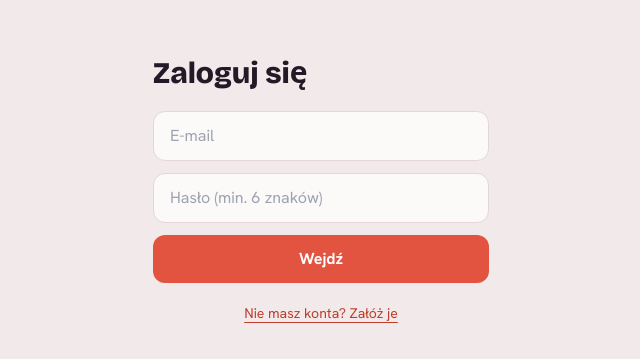
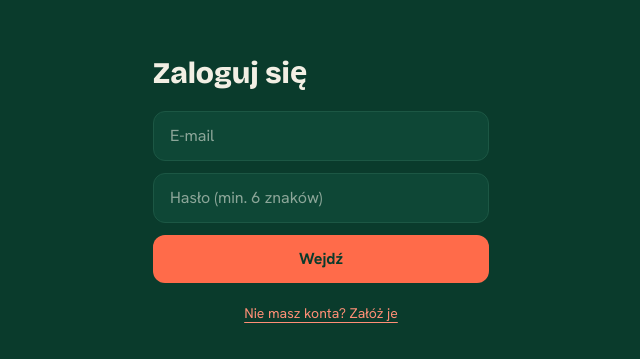
Before and after one commit to ArturBucki/paragraf, a Next.js app: page /login in a window 1280 px wide. Shown: the part 211-570 px from the top of the page, without its empty margins (319-959 px from the left). Built offline with nearby package versions, Linux system fonts and the light colour scheme; no server answers.

Commit message:
spojna kolorystyka w calej apce

```diff
--- a/src/app/globals.css
+++ b/src/app/globals.css
@@ -4,30 +4,24 @@
 @tailwind components;
 @tailwind utilities;
 
+/*
+ * Jedna paleta dla landingu i całej apki — 70/20/10:
+ *  70%  butelkowa zieleń  — grunt
+ *  20%  ciepły kremowy    — treść
+ *  10%  koral             — akcent (tylko akcje)
+ */
 :root {
-  --bg: #f1e9ea;
-  --surface: #fcf9f9;
-  --ink: #241a27;
-  --ink-soft: #5c4f5f;
-  --line: #e4d6da;
-  --coral: #e2543f;
-  --coral-deep: #be3d2a;
-  --berry: #7a459c;
-  --gold: #c88a2a;
-}
-
-@media (prefers-color-scheme: dark) {
-  :root {
-    --bg: #16101a;
-    --surface: #1f1824;
-    --ink: #f2e8ec;
-    --ink-soft: #b7a6b5;
-    --line: #332839;
-    --coral: #f4715b;
-    --coral-deep: #ff8e79;
-    --berry: #c299e6;
-    --gold: #e7b458;
-  }
+  --bg: #0a3b2c;
+  --surface: #0e4736;
+  --surface-2: #07301f;
+  --ink: #f2efe4;
+  --ink-soft: #b6c6ba;
+  --line: #1c5744;
+  --coral: #ff6b4a;
+  --coral-deep: #ff8f76;
+  --berry: #8fe3c2;
+  --gold: #f5c86b;
+  --on-coral: #0a3b2c;
 }
 
 html,
@@ -35,8 +29,39 @@ body {
   background: var(--bg);
   color: var(--ink);
   font-family: "Hanken Grotesk", system-ui, sans-serif;
+  -webkit-font-smoothing: antialiased;
 }
 
 * {
   box-sizing: border-box;
 }
+
+::selection {
+  background: var(--coral);
+  color: var(--on-coral);
+}
+
+:where(a, button, input, textarea, [tabindex]):focus-visible {
+  outline: 2px solid var(--coral);
+  outline-offset: 2px;
+}
+
+input,
+textarea {
+  color: var(--ink);
+}
+
+input::placeholder,
+textarea::placeholder {
+  color: var(--ink-soft);
+  opacity: 0.75;
+}
+
+@media (prefers-reduced-motion: reduce) {
+  *,
+  *::before,
+  *::after {
+    animation-duration: 0.001ms !important;
+    transition-duration: 0.001ms !important;
+  }
+}
--- a/src/app/login/page.tsx
+++ b/src/app/login/page.tsx
@@ -73,7 +73,7 @@ export default function LoginPage() {
         <button
           type="submit"
           disabled={loading}
-          className="rounded-xl bg-coral px-4 py-3 font-bold text-white disabled:opacity-60"
+          className="rounded-xl bg-coral px-4 py-3 font-bold text-[#0A3B2C] disabled:opacity-60"
         >
           {loading ? "…" : mode === "in" ? "Wejdź" : "Utwórz konto"}
         </button>
--- a/src/app/onboarding/page.tsx
+++ b/src/app/onboarding/page.tsx
@@ -79,7 +79,7 @@ export default async function Onboarding() {
 
         <button
           type="submit"
-          className="mt-2 rounded-xl bg-coral px-4 py-3 font-bold text-white"
+          className="mt-2 rounded-xl bg-coral px-4 py-3 font-bold text-[#0A3B2C]"
         >
           Zapisz i przejdź do swipe
         </button>
--- a/src/components/SwipeDeck.tsx
+++ b/src/components/SwipeDeck.tsx
@@ -49,7 +49,7 @@ export function SwipeDeck({ candidates }: { candidates: Profile[] }) {
         </p>
         <Link
           href="/matches"
-          className="rounded-xl bg-coral px-6 py-3 font-bold text-white"
+          className="rounded-xl bg-coral px-6 py-3 font-bold text-[#0A3B2C]"
         >
           Wybierzcie grę →
         </Link>
@@ -96,7 +96,7 @@ export function SwipeDeck({ candidates }: { candidates: Profile[] }) {
                 return (
                   <span
                     key={gid}
-                    className="rounded-full bg-white/90 px-2 py-1 text-xs font-bold text-ink"
+                    className="rounded-full bg-[#F2EFE4] px-2 py-1 text-xs font-bold text-[#0A3B2C]"
                   >
                     {g.icon} {g.name}
                   </span>
@@ -118,7 +118,7 @@ export function SwipeDeck({ candidates }: { candidates: Profile[] }) {
         <button
           onClick={onLike}
           aria-label="Polub"
-          className="grid h-16 w-16 place-items-center rounded-full bg-coral text-2xl text-white"
+          className="grid h-16 w-16 place-items-center rounded-full bg-coral text-2xl text-[#0A3B2C]"
         >
           ♥
         </button>
```
